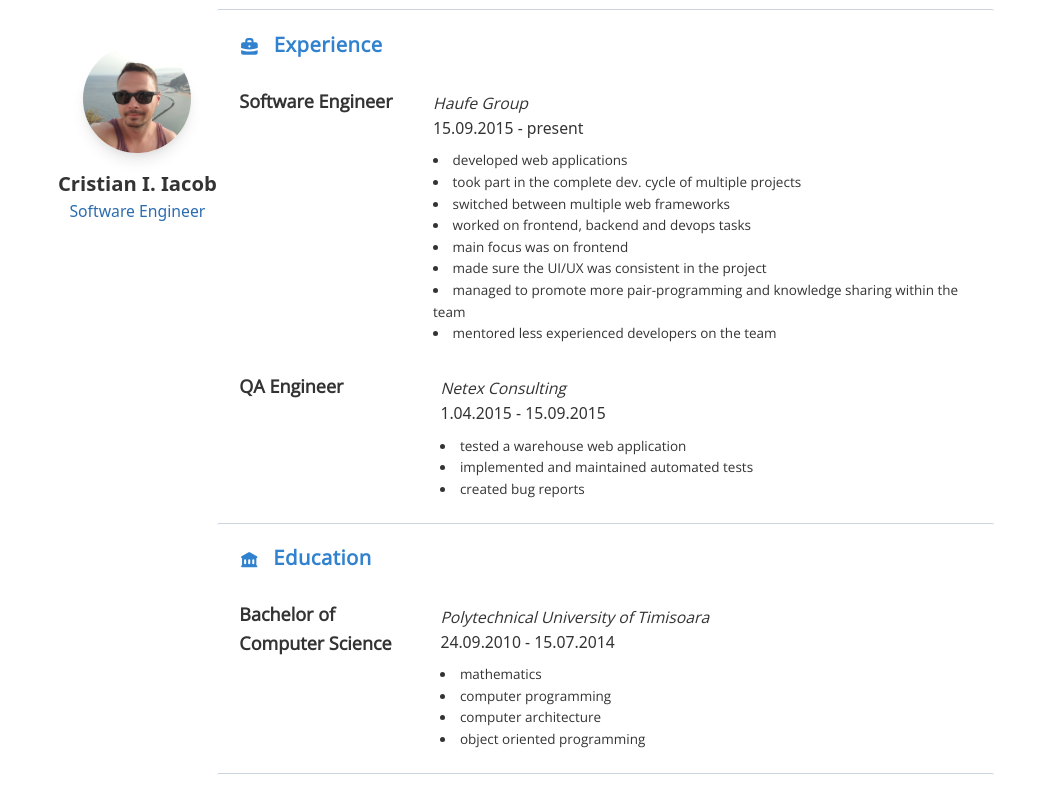
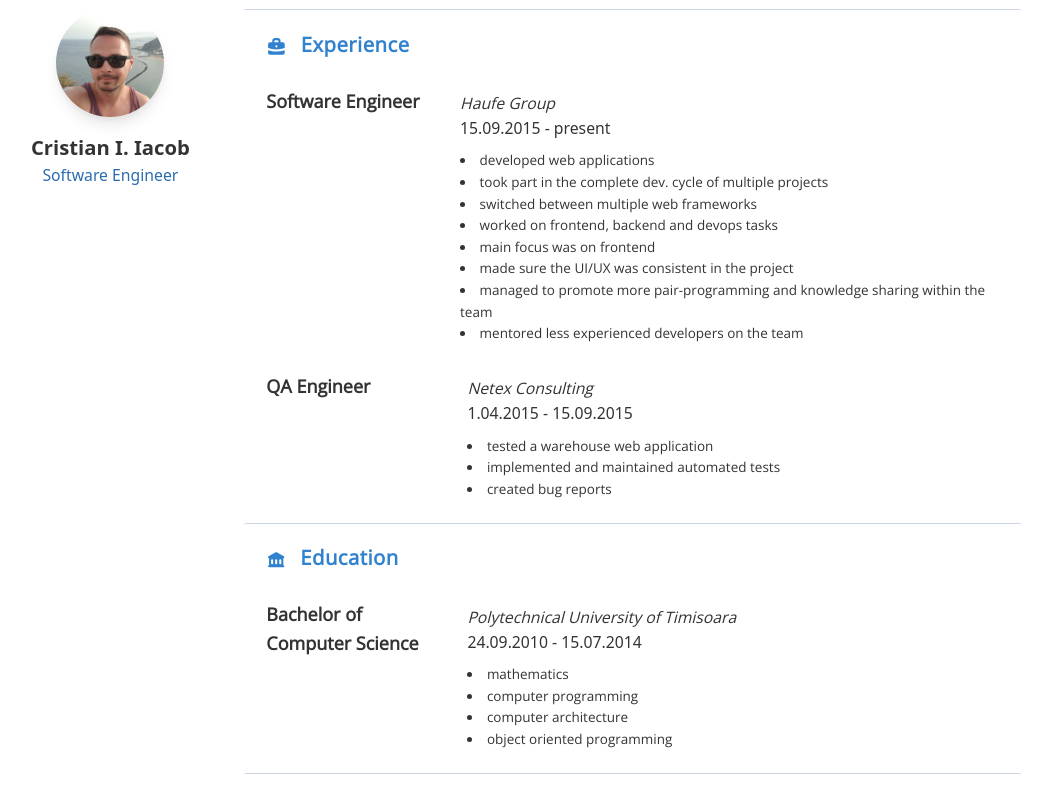
Before and after one commit to CristianIacob/resume, a Next.js app: page / in a window 1280 px wide. Shown: the top 798 px of the page, without its empty margins (114-1166 px from the left). Built offline with nearby package versions, Linux system fonts and the light colour scheme.

Commit message:
layout changes

```diff
--- a/components/PersonalInfo/index.jsx
+++ b/components/PersonalInfo/index.jsx
@@ -10,7 +10,7 @@ import Group from "../Group";
 function PersonalInfo(props) {
   const { name, title, workplace } = props.data;
   return (
-    <section className="w-full mt-8 mb-8 flex flex-col items-center md:flex-row lg:flex-col">
+    <section className="w-full my-8 flex flex-col items-center md:flex-row lg:flex-col lg:my-0">
       <img className="w-32 h-32 shadow-lg md:w-36 md:h-36 lg:w-24 lg:h-24 object-cover object-center rounded-full" src={`/profile.jpg`} />
       <section className="flex flex-col mt-3 items-center md:items-start md:ml-12 md:mt-0 lg:mt-3 font-serif lg:items-center lg:ml-0">
         <h1 className="text-2xl lg:text-lg font-sans font-bold">{name}</h1>
--- a/pages/index.js
+++ b/pages/index.js
@@ -23,7 +23,7 @@ function Home() {
       </Head>
 
       <Layout>
-        <section className="flex flex-col">
+        <section className="flex flex-col lg:pr-12">
           <PersonalInfo data={personal} />
         </section>
         <section className="flex flex-col">
```
